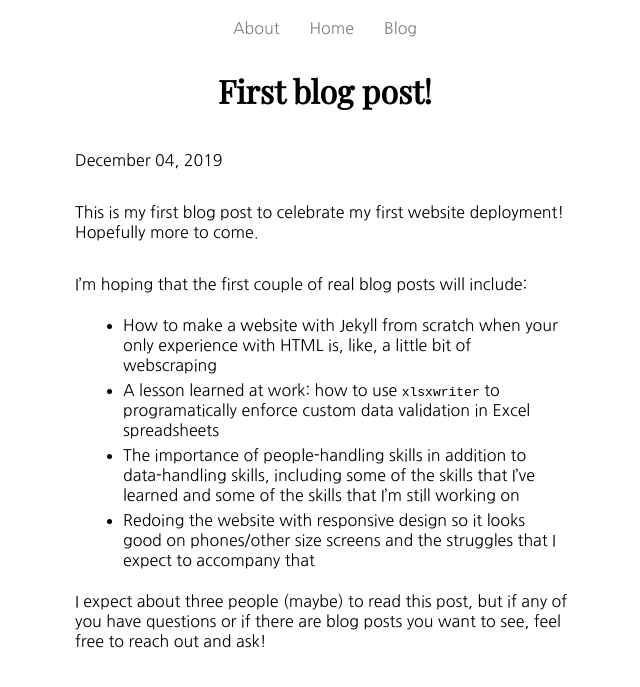
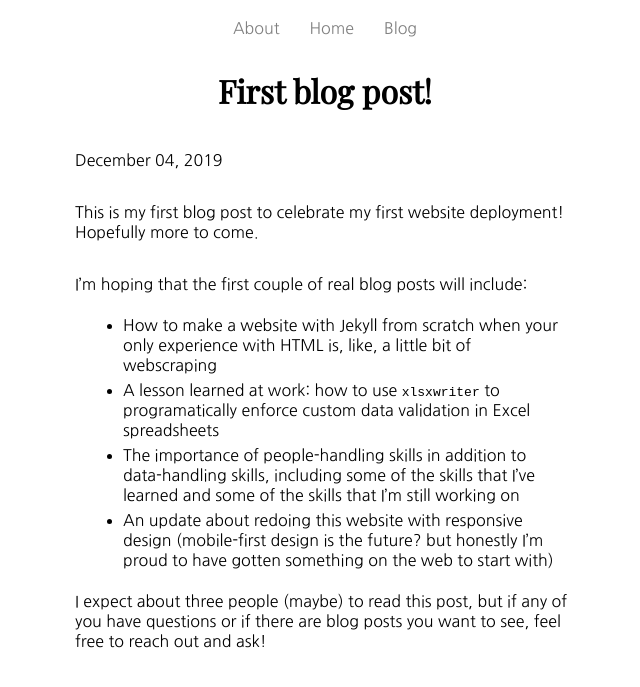
Before and after one commit to sam-hoffman/website, a Jekyll site: the page built from _posts/2019-12-04-first-post.md, in a window 1280 px wide. Shown: the top 687 px of the page, without its empty margins (315-955 px from the left). Built offline with Jekyll 4.4.1, drawn with Linux system fonts in a browser that asks for light colours.

Commit message:
updated blog text

```diff
--- a/_posts/2019-12-04-first-post.md
+++ b/_posts/2019-12-04-first-post.md
@@ -11,6 +11,6 @@ I'm hoping that the first couple of real blog posts will include:
   * How to make a website with Jekyll from scratch when your only experience with HTML is, like, a little bit of webscraping
   * A lesson learned at work: how to use `xlsxwriter` to programatically enforce custom data validation in Excel spreadsheets
   * The importance of people-handling skills in addition to data-handling skills, including some of the skills that I've learned and some of the skills that I'm still working on
-  * Redoing the website with responsive design so it looks good on phones/other size screens and the struggles that I expect to accompany that
+  * An update about redoing this website with responsive design (mobile-first design is the future? but honestly I'm proud to have gotten something on the web to start with)
 
 I expect about three people (maybe) to read this post, but if any of you have questions or if there are blog posts you want to see, feel free to reach out and ask!
```
